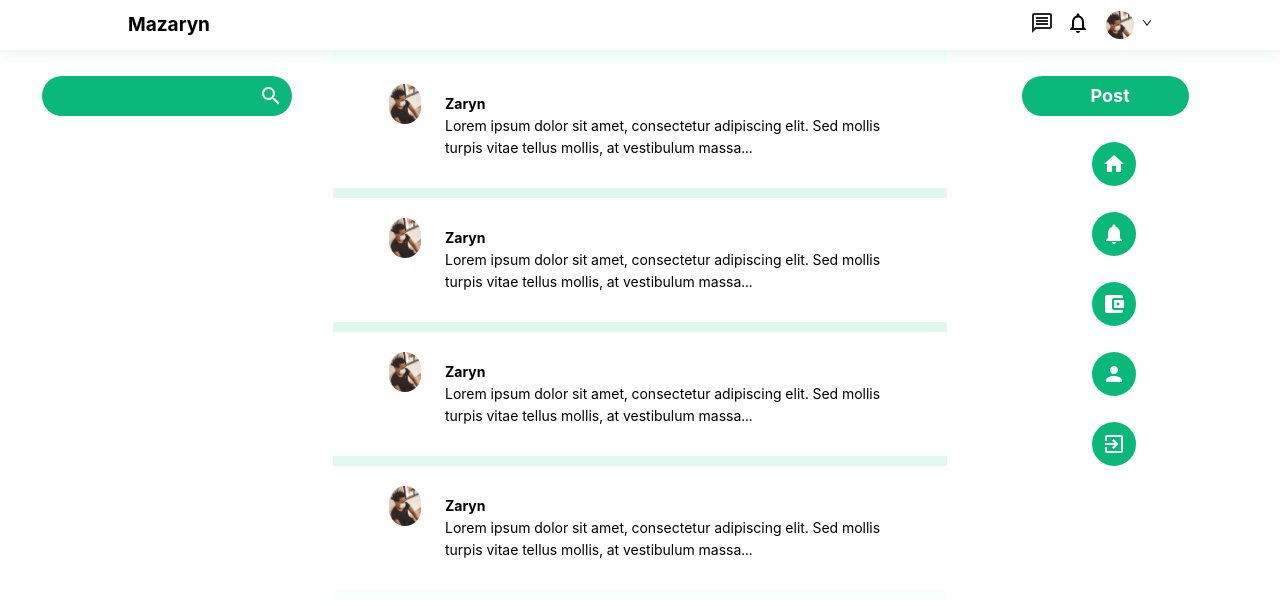
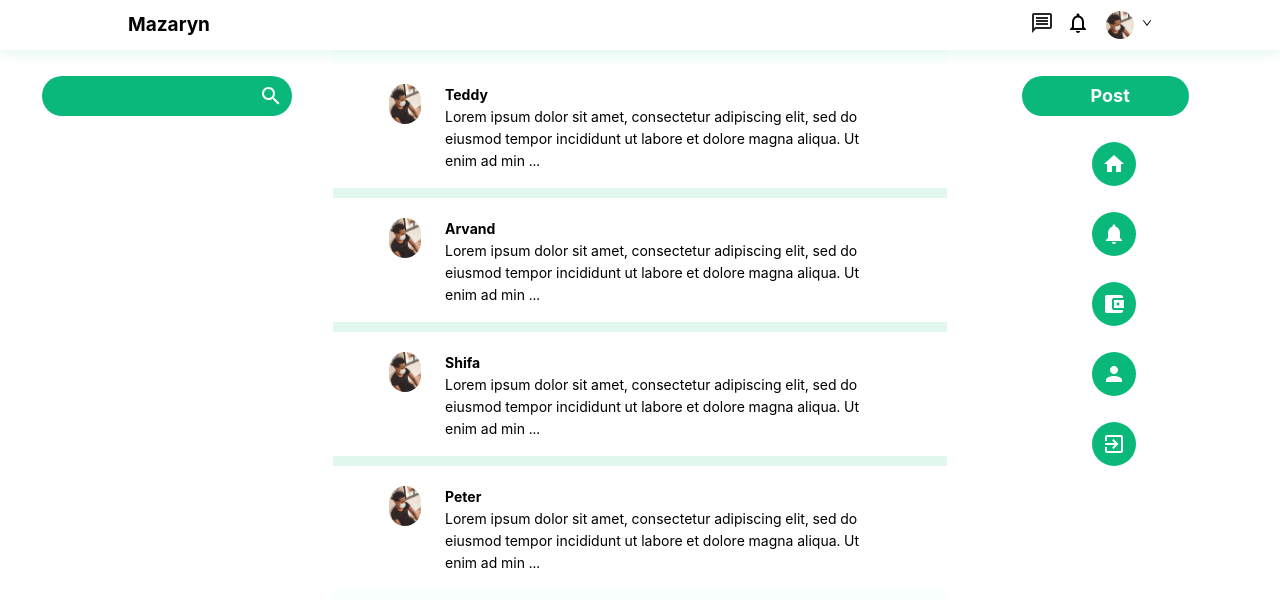
Before and after one commit to aiden77mori/mazaryn-frontend, a React (Create React App) app: page / in a window 1280 px wide. Shown: the top 606 px of the page. Built offline with nearby package versions, Linux system fonts and the light colour scheme; sample sign-in values are in the browser's storage.

Commit message:
post to show dynamic username and post

```diff
--- a/src/components/middle pane/feed/Feed.js
+++ b/src/components/middle pane/feed/Feed.js
@@ -12,8 +12,8 @@ function Feed(props){
                     <div className='w-cardWidth h-cardHeight bg-white flex flex-row px-14 py-5 mb-2.5' style={{marginTop : i === 0 ? '4rem' : ''}} key={post.id}>
                         <img src={process.env.PUBLIC_URL + '/assets/images/me.jpg'} alt='profileImage' className='w-10 h-10 rounded-full'/>
                         <Link to='/group' className='flex flex-col text-black my-auto flex-grow text-left pl-6'>
-                            <div className='font-bold'>Zaryn</div>
-                            <div className='incomingText'>Lorem ipsum dolor sit amet, consectetur adipiscing elit. Sed mollis turpis vitae tellus mollis, at vestibulum massa...</div>
+                            <div className='font-bold'>{post.userName}</div>
+                            <div className='incomingText'>{post.text.substring(0, 138)} ...</div>
                         </Link>
                     </div>
                 )
```
